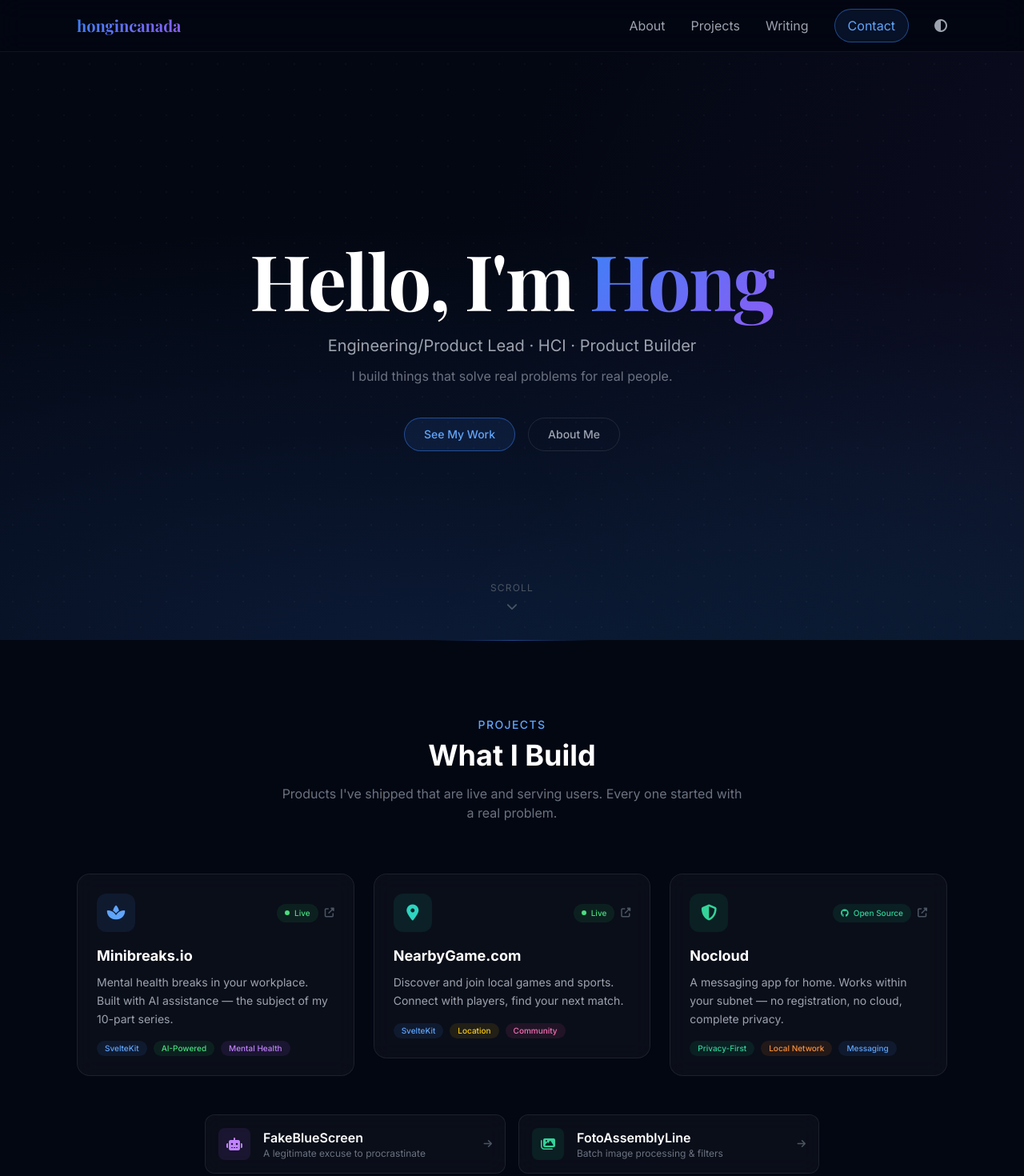
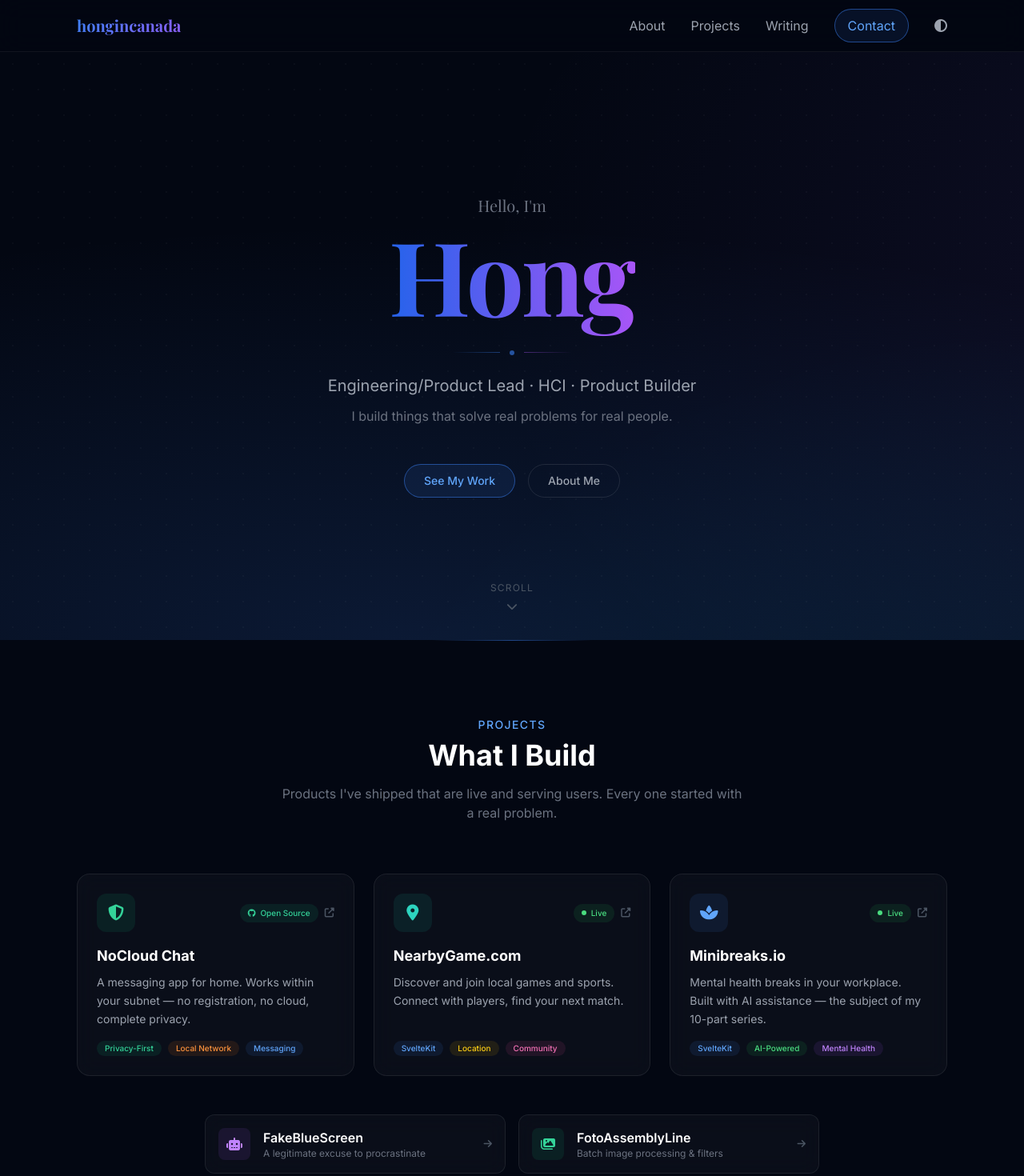
Before and after one commit to sowenzhang/hongincanada, a SvelteKit app: page / in a window 1280 px wide. Shown: the top 1470 px of the page at 80% size. Built offline with nearby package versions, Linux system fonts and the light colour scheme.

Commit message:
fine tweaks

```diff
--- a/src/app.css
+++ b/src/app.css
@@ -245,6 +245,34 @@ body {
 	}
 }
 
+/* Hero entrance cinematic animations */
+.hero-reveal-line {
+	transition: transform 1s cubic-bezier(0.16, 1, 0.3, 1), opacity 0.6s ease;
+}
+
+.hero-name-dramatic {
+	transition: transform 1.2s cubic-bezier(0.16, 1, 0.3, 1),
+		opacity 0.8s cubic-bezier(0.16, 1, 0.3, 1),
+		filter 1.2s cubic-bezier(0.16, 1, 0.3, 1);
+}
+
+.hero-text-reveal {
+	transition: transform 1s cubic-bezier(0.16, 1, 0.3, 1),
+		opacity 0.8s cubic-bezier(0.16, 1, 0.3, 1),
+		filter 1s cubic-bezier(0.16, 1, 0.3, 1);
+}
+
+.hero-cta-pop {
+	transition: transform 0.8s cubic-bezier(0.34, 1.56, 0.64, 1),
+		opacity 0.6s cubic-bezier(0.16, 1, 0.3, 1),
+		filter 0.8s cubic-bezier(0.16, 1, 0.3, 1);
+}
+
+.hero-bg-reveal {
+	transition: opacity 1.5s cubic-bezier(0.16, 1, 0.3, 1),
+		transform 2s cubic-bezier(0.16, 1, 0.3, 1);
+}
+
 /* Reduced motion: disable all custom animations */
 @media (prefers-reduced-motion: reduce) {
 	*, *::before, *::after {
@@ -256,4 +284,12 @@ body {
 	.hero-gradient-mesh {
 		animation: none;
 	}
+
+	.hero-reveal-line,
+	.hero-name-dramatic,
+	.hero-text-reveal,
+	.hero-cta-pop,
+	.hero-bg-reveal {
+		transition: none !important;
+	}
 }
--- a/src/routes/+page.svelte
+++ b/src/routes/+page.svelte
@@ -11,14 +11,25 @@
 		ogImage: 'https://www.hongincanada.com/profile.png'
 	};
 
-	// Hero entrance animation state
-	let heroReady = $state(false);
+	// Hero entrance animation — multi-stage cinematic reveal
+	let stage = $state(0); // 0=hidden, 1=bg, 2=line, 3=greeting, 4=name, 5=tagline, 6=subtagline, 7=cta, 8=scroll
 
 	onMount(() => {
-		// Trigger entrance animation
-		requestAnimationFrame(() => {
-			heroReady = true;
+		const prefersReducedMotion = window.matchMedia('(prefers-reduced-motion: reduce)').matches;
+
+		if (prefersReducedMotion) {
+			stage = 8;
+			return;
+		}
+
+		// Cinematic staggered entrance
+		const timings = [100, 400, 800, 1000, 1500, 1900, 2300, 2800];
+		const timeouts: ReturnType<typeof setTimeout>[] = [];
+		timings.forEach((ms, i) => {
+			timeouts.push(setTimeout(() => { stage = i + 1; }, ms));
 		});
+
+		return () => timeouts.forEach(clearTimeout);
 	});
 
 	function generateEmailLink() {
@@ -70,32 +81,71 @@
 <!-- HERO: Full-viewport immersive entrance       -->
 <!-- ============================================ -->
 <section
-	class="hero-gradient-mesh relative flex min-h-[calc(100vh-4rem)] items-center justify-center overflow-hidden bg-white dark:bg-gray-950"
+	class="relative flex min-h-[calc(100vh-4rem)] items-center justify-center overflow-hidden bg-white dark:bg-gray-950"
 	itemscope
 	itemtype="https://schema.org/Person"
 >
+	<!-- Animated gradient mesh background — scales up from center -->
+	<div
+		class="hero-bg-reveal hero-gradient-mesh pointer-events-none absolute inset-0"
+		style="opacity: {stage >= 1 ? 1 : 0}; transform: scale({stage >= 1 ? 1 : 1.3});"
+	></div>
+
 	<!-- Subtle grid pattern overlay -->
 	<div
-		class="pointer-events-none absolute inset-0 opacity-[0.03]"
-		style="background-image: radial-gradient(circle, currentColor 1px, transparent 1px); background-size: 32px 32px;"
+		class="pointer-events-none absolute inset-0 transition-opacity duration-1000"
+		style="opacity: {stage >= 1 ? 0.03 : 0}; background-image: radial-gradient(circle, currentColor 1px, transparent 1px); background-size: 32px 32px;"
 	></div>
 
+	<!-- Decorative reveal line — sweeps outward from center -->
+	<div class="pointer-events-none absolute left-1/2 top-1/2 z-10 -translate-x-1/2 -translate-y-1/2">
+		<div
+			class="hero-reveal-line h-[1px] bg-gradient-to-r from-transparent via-blue-500/60 to-transparent"
+			style="width: {stage >= 2 ? '280px' : '0px'}; opacity: {stage >= 4 ? 0 : 1};"
+		></div>
+	</div>
+
 	<div class="relative z-10 mx-auto max-w-4xl px-4 text-center">
-		<!-- Name -->
+		<!-- Greeting — fades in with subtle upward drift + deblur -->
+		<p
+			class="hero-text-reveal mb-2 font-serif text-lg text-gray-500 dark:text-gray-500 md:text-xl"
+			style="opacity: {stage >= 3 ? 1 : 0}; transform: translateY({stage >= 3 ? '0' : '20px'}); filter: blur({stage >= 3 ? '0px' : '8px'});"
+		>
+			Hello, I'm
+		</p>
+
+		<!-- Name — dramatic scale-down + deblur reveal -->
 		<h1
-			class="mb-4 text-5xl font-bold tracking-tight text-gray-900 dark:text-white transition-all duration-1000 md:text-7xl lg:text-8xl {heroReady
-				? 'translate-y-0 opacity-100'
-				: 'translate-y-8 opacity-0'}"
+			class="hero-name-dramatic mb-6 text-6xl font-bold tracking-tight md:text-8xl lg:text-9xl"
+			style="opacity: {stage >= 4 ? 1 : 0}; transform: scale({stage >= 4 ? 1 : 1.15}) translateY({stage >= 4 ? '0' : '10px'}); filter: blur({stage >= 4 ? '0px' : '12px'});"
 		>
-			<span class="font-serif">Hello, I'm </span>
-			<span class="gradient-text font-serif" itemprop="name">Hong</span>
+			<span
+				class="font-serif bg-gradient-to-r from-blue-600 via-purple-500 to-cyan-500 bg-clip-text text-transparent"
+				style="background-size: {stage >= 4 ? '200% 200%' : '100% 100%'}; animation: {stage >= 4 ? 'gradientTextShimmer 3s ease infinite' : 'none'};"
+				itemprop="name"
+			>Hong</span>
 		</h1>
+
+		<!-- Decorative divider under name -->
+		<div class="mx-auto mb-6 flex items-center justify-center gap-3">
+			<div
+				class="hero-reveal-line h-[1px] bg-gradient-to-r from-transparent to-blue-500/40"
+				style="width: {stage >= 5 ? '60px' : '0px'}; opacity: {stage >= 5 ? 1 : 0};"
+			></div>
+			<div
+				class="hero-text-reveal h-1.5 w-1.5 rounded-full bg-blue-500/60"
+				style="opacity: {stage >= 5 ? 1 : 0}; transform: scale({stage >= 5 ? 1 : 0});"
+			></div>
+			<div
+				class="hero-reveal-line h-[1px] bg-gradient-to-l from-transparent to-purple-500/40"
+				style="width: {stage >= 5 ? '60px' : '0px'}; opacity: {stage >= 5 ? 1 : 0};"
+			></div>
+		</div>
 
 		<!-- Tagline -->
 		<p
-			class="mb-3 text-lg text-gray-600 dark:text-gray-400 transition-all delay-300 duration-1000 md:text-xl {heroReady
-				? 'translate-y-0 opacity-100'
-				: 'translate-y-6 opacity-0'}"
+			class="hero-text-reveal mb-3 text-lg text-gray-600 dark:text-gray-400 md:text-xl"
+			style="opacity: {stage >= 5 ? 1 : 0}; transform: translateY({stage >= 5 ? '0' : '16px'}); filter: blur({stage >= 5 ? '0px' : '6px'});"
 			itemprop="description"
 		>
 			<span itemprop="jobTitle">Engineering/Product Lead</span> · HCI · Product Builder
@@ -103,28 +153,25 @@
 
 		<!-- Sub-tagline -->
 		<p
-			class="mb-10 text-sm text-gray-500 dark:text-gray-500 transition-all delay-500 duration-1000 md:text-base {heroReady
-				? 'translate-y-0 opacity-100'
-				: 'translate-y-4 opacity-0'}"
+			class="hero-text-reveal mb-12 text-sm text-gray-500 dark:text-gray-500 md:text-base"
+			style="opacity: {stage >= 6 ? 1 : 0}; transform: translateY({stage >= 6 ? '0' : '12px'}); filter: blur({stage >= 6 ? '0px' : '4px'});"
 		>
 			I build things that solve real problems for real people.
 		</p>
 
-		<!-- CTA links -->
-		<div
-			class="flex flex-wrap items-center justify-center gap-4 transition-all delay-700 duration-1000 {heroReady
-				? 'translate-y-0 opacity-100'
-				: 'translate-y-4 opacity-0'}"
-		>
+		<!-- CTA links — pop in with slight overshoot -->
+		<div class="flex flex-wrap items-center justify-center gap-4">
 			<a
 				href="#projects"
-				class="rounded-full border border-blue-500/50 bg-blue-500/10 px-6 py-2.5 text-sm font-medium text-blue-600 dark:text-blue-400 transition hover:bg-blue-500/20 hover:text-blue-700 dark:hover:text-white"
+				class="hero-cta-pop rounded-full border border-blue-500/50 bg-blue-500/10 px-6 py-2.5 text-sm font-medium text-blue-600 dark:text-blue-400 transition-colors hover:bg-blue-500/20 hover:text-blue-700 dark:hover:text-white"
+				style="opacity: {stage >= 7 ? 1 : 0}; transform: scale({stage >= 7 ? 1 : 0.8}) translateY({stage >= 7 ? '0' : '16px'}); filter: blur({stage >= 7 ? '0px' : '4px'});"
 			>
 				See My Work
 			</a>
 			<a
 				href="#about"
-				class="rounded-full border border-gray-300 dark:border-white/10 px-6 py-2.5 text-sm font-medium text-gray-600 dark:text-gray-400 transition hover:border-gray-400 dark:hover:border-white/20 hover:text-gray-900 dark:hover:text-white"
+				class="hero-cta-pop rounded-full border border-gray-300 dark:border-white/10 px-6 py-2.5 text-sm font-medium text-gray-600 dark:text-gray-400 transition-colors hover:border-gray-400 dark:hover:border-white/20 hover:text-gray-900 dark:hover:text-white"
+				style="opacity: {stage >= 7 ? 1 : 0}; transform: scale({stage >= 7 ? 1 : 0.8}) translateY({stage >= 7 ? '0' : '16px'}); filter: blur({stage >= 7 ? '0px' : '4px'});"
 			>
 				About Me
 			</a>
@@ -133,9 +180,8 @@
 
 	<!-- Scroll indicator -->
 	<div
-		class="absolute bottom-8 left-1/2 -translate-x-1/2 transition-all delay-1000 duration-1000 {heroReady
-			? 'opacity-100'
-			: 'opacity-0'}"
+		class="hero-text-reveal absolute bottom-8 left-1/2 -translate-x-1/2"
+		style="opacity: {stage >= 8 ? 1 : 0}; transform: translateX(-50%) translateY({stage >= 8 ? '0' : '10px'});"
 	>
 		<div class="flex animate-bounce flex-col items-center gap-2 text-gray-600">
 			<span class="text-xs tracking-widest uppercase">Scroll</span>
@@ -161,13 +207,79 @@
 
 		<!-- Featured Live Projects -->
 		<div class="mb-12 grid gap-6 md:grid-cols-2 lg:grid-cols-3">
+			<!-- NoCloud Chat -->
+			<ScrollReveal delay={100}>
+				<a
+					href="https://github.com/sowenzhang/Nocloud"
+					target="_blank"
+					rel="noopener noreferrer"
+					class="glass-card group flex h-full flex-col rounded-2xl p-6"
+					itemscope
+					itemtype="https://schema.org/SoftwareApplication"
+				>
+					<div class="mb-4 flex items-center justify-between">
+						<div class="flex h-12 w-12 items-center justify-center rounded-xl bg-emerald-500/10">
+							<i class="fas fa-shield-halved text-xl text-emerald-400"></i>
+						</div>
+						<div class="flex items-center gap-2">
+							<span class="flex items-center gap-1.5 rounded-full bg-emerald-500/10 px-2.5 py-1 text-[10px] font-medium text-emerald-400">
+								<i class="fab fa-github text-[10px]"></i> Open Source
+							</span>
+							<i class="fas fa-external-link-alt text-xs text-gray-400 dark:text-gray-600 transition group-hover:text-emerald-400"></i>
+						</div>
+					</div>
+					<h3 class="mb-2 text-lg font-bold text-gray-900 dark:text-white" itemprop="name">NoCloud Chat</h3>
+					<p class="mb-4 flex-1 text-sm leading-relaxed text-gray-600 dark:text-gray-400" itemprop="description">
+						A messaging app for home. Works within your subnet — no registration, no cloud, complete privacy.
+					</p>
+					<div class="flex flex-wrap gap-2">
+						<span class="rounded-full bg-emerald-500/10 px-2.5 py-0.5 text-[10px] font-medium text-emerald-400">Privacy-First</span>
+						<span class="rounded-full bg-orange-500/10 px-2.5 py-0.5 text-[10px] font-medium text-orange-400">Local Network</span>
+						<span class="rounded-full bg-blue-500/10 px-2.5 py-0.5 text-[10px] font-medium text-blue-400">Messaging</span>
+					</div>
+				</a>
+			</ScrollReveal>
+
+			<!-- NearbyGame.com -->
+			<ScrollReveal delay={200}>
+				<a
+					href="https://nearbygame.com"
+					target="_blank"
+					rel="noopener noreferrer"
+					class="glass-card group flex h-full flex-col rounded-2xl p-6"
+					itemscope
+					itemtype="https://schema.org/SoftwareApplication"
+				>
+					<div class="mb-4 flex items-center justify-between">
+						<div class="flex h-12 w-12 items-center justify-center rounded-xl bg-teal-500/10">
+							<i class="fas fa-location-dot text-xl text-teal-400"></i>
+						</div>
+						<div class="flex items-center gap-2">
+							<span class="flex items-center gap-1.5 rounded-full bg-green-500/10 px-2.5 py-1 text-[10px] font-medium text-green-400">
+								<span class="h-1.5 w-1.5 rounded-full bg-green-400"></span>Live
+							</span>
+							<i class="fas fa-external-link-alt text-xs text-gray-400 dark:text-gray-600 transition group-hover:text-teal-400"></i>
+						</div>
+					</div>
+					<h3 class="mb-2 text-lg font-bold text-gray-900 dark:text-white" itemprop="name">NearbyGame.com</h3>
+					<p class="mb-4 flex-1 text-sm leading-relaxed text-gray-600 dark:text-gray-400" itemprop="description">
+						Discover and join local games and sports. Connect with players, find your next match.
+					</p>
+					<div class="flex flex-wrap gap-2">
+						<span class="rounded-full bg-blue-500/10 px-2.5 py-0.5 text-[10px] font-medium text-blue-400">SvelteKit</span>
+						<span class="rounded-full bg-yellow-500/10 px-2.5 py-0.5 text-[10px] font-medium text-yellow-400">Location</span>
+						<span class="rounded-full bg-pink-500/10 px-2.5 py-0.5 text-[10px] font-medium text-pink-400">Community</span>
+					</div>
+				</a>
+			</ScrollReveal>
+
 			<!-- Minibreaks.io -->
-			<ScrollReveal delay={100}>
+			<ScrollReveal delay={300}>
 				<a
 					href="https://minibreaks.io"
 					target="_blank"
 					rel="noopener noreferrer"
-					class="glass-card group block rounded-2xl p-6"
+					class="glass-card group flex h-full flex-col rounded-2xl p-6"
 					itemscope
 					itemtype="https://schema.org/SoftwareApplication"
 				>
@@ -183,79 +295,13 @@
 						</div>
 					</div>
 					<h3 class="mb-2 text-lg font-bold text-gray-900 dark:text-white" itemprop="name">Minibreaks.io</h3>
-					<p class="mb-4 text-sm leading-relaxed text-gray-600 dark:text-gray-400" itemprop="description">
+					<p class="mb-4 flex-1 text-sm leading-relaxed text-gray-600 dark:text-gray-400" itemprop="description">
 						Mental health breaks in your workplace. Built with AI assistance — the subject of my 10-part series.
 					</p>
 					<div class="flex flex-wrap gap-2">
 						<span class="rounded-full bg-blue-500/10 px-2.5 py-0.5 text-[10px] font-medium text-blue-400">SvelteKit</span>
 						<span class="rounded-full bg-green-500/10 px-2.5 py-0.5 text-[10px] font-medium text-green-400">AI-Powered</span>
 						<span class="rounded-full bg-purple-500/10 px-2.5 py-0.5 text-[10px] font-medium text-purple-400">Mental Health</span>
-					</div>
-				</a>
-			</ScrollReveal>
-
-			<!-- NearbyGame.com -->
-			<ScrollReveal delay={200}>
-				<a
-					href="https://nearbygame.com"
-					target="_blank"
-					rel="noopener noreferrer"
-					class="glass-card group block rounded-2xl p-6"
-					itemscope
-					itemtype="https://schema.org/SoftwareApplication"
-				>
-					<div class="mb-4 flex items-center justify-between">
-						<div class="flex h-12 w-12 items-center justify-center rounded-xl bg-teal-500/10">
-							<i class="fas fa-location-dot text-xl text-teal-400"></i>
-						</div>
-						<div class="flex items-center gap-2">
-							<span class="flex items-center gap-1.5 rounded-full bg-green-500/10 px-2.5 py-1 text-[10px] font-medium text-green-400">
-								<span class="h-1.5 w-1.5 rounded-full bg-green-400"></span>Live
-							</span>
-							<i class="fas fa-external-link-alt text-xs text-gray-400 dark:text-gray-600 transition group-hover:text-teal-400"></i>
-						</div>
-					</div>
-					<h3 class="mb-2 text-lg font-bold text-gray-900 dark:text-white" itemprop="name">NearbyGame.com</h3>
-					<p class="mb-4 text-sm leading-relaxed text-gray-600 dark:text-gray-400" itemprop="description">
-						Discover and join local games and sports. Connect with players, find your next match.
-					</p>
-					<div class="flex flex-wrap gap-2">
-						<span class="rounded-full bg-blue-500/10 px-2.5 py-0.5 text-[10px] font-medium text-blue-400">SvelteKit</span>
-						<span class="rounded-full bg-yellow-500/10 px-2.5 py-0.5 text-[10px] font-medium text-yellow-400">Location</span>
-						<span class="rounded-full bg-pink-500/10 px-2.5 py-0.5 text-[10px] font-medium text-pink-400">Community</span>
-					</div>
-				</a>
-			</ScrollReveal>
-
-			<!-- Nocloud -->
-			<ScrollReveal delay={300}>
-				<a
-					href="https://github.com/sowenzhang/Nocloud"
-					target="_blank"
-					rel="noopener noreferrer"
-					class="glass-card group block rounded-2xl p-6"
-					itemscope
-					itemtype="https://schema.org/SoftwareApplication"
-				>
-					<div class="mb-4 flex items-center justify-between">
-						<div class="flex h-12 w-12 items-center justify-center rounded-xl bg-emerald-500/10">
-							<i class="fas fa-shield-halved text-xl text-emerald-400"></i>
-						</div>
-						<div class="flex items-center gap-2">
-							<span class="flex items-center gap-1.5 rounded-full bg-emerald-500/10 px-2.5 py-1 text-[10px] font-medium text-emerald-400">
-								<i class="fab fa-github text-[10px]"></i> Open Source
-							</span>
-							<i class="fas fa-external-link-alt text-xs text-gray-400 dark:text-gray-600 transition group-hover:text-emerald-400"></i>
-						</div>
-					</div>
-					<h3 class="mb-2 text-lg font-bold text-gray-900 dark:text-white" itemprop="name">Nocloud</h3>
-					<p class="mb-4 text-sm leading-relaxed text-gray-600 dark:text-gray-400" itemprop="description">
-						A messaging app for home. Works within your subnet — no registration, no cloud, complete privacy.
-					</p>
-					<div class="flex flex-wrap gap-2">
-						<span class="rounded-full bg-emerald-500/10 px-2.5 py-0.5 text-[10px] font-medium text-emerald-400">Privacy-First</span>
-						<span class="rounded-full bg-orange-500/10 px-2.5 py-0.5 text-[10px] font-medium text-orange-400">Local Network</span>
-						<span class="rounded-full bg-blue-500/10 px-2.5 py-0.5 text-[10px] font-medium text-blue-400">Messaging</span>
 					</div>
 				</a>
 			</ScrollReveal>
@@ -317,7 +363,7 @@
 		<div class="mx-auto grid max-w-4xl gap-6 md:grid-cols-2">
 			<!-- Mosaic Series -->
 			<ScrollReveal delay={100}>
-				<a href="/mosaic" class="glass-card group block rounded-2xl p-6">
+				<a href="/mosaic" class="glass-card group flex h-full flex-col rounded-2xl p-6">
 					<div class="mb-4 flex items-center gap-3">
 						<div class="flex h-10 w-10 items-center justify-center rounded-lg bg-purple-500/10">
 							<i class="fas fa-th text-purple-400"></i>
@@ -329,7 +375,7 @@
 					<h3 class="mb-2 text-lg font-bold text-gray-900 dark:text-white group-hover:text-purple-300 transition">
 						Mosaic: From App Stores to App Flows
 					</h3>
-					<p class="mb-4 text-sm leading-relaxed text-gray-600 dark:text-gray-400">
+					<p class="mb-4 flex-1 text-sm leading-relaxed text-gray-600 dark:text-gray-400">
 						A vision that replaces app stores with seamless, context-aware app flows. What if your phone understood your journey?
 					</p>
 					<span class="flex items-center gap-2 text-sm font-medium text-purple-400 transition group-hover:gap-3">
@@ -340,7 +386,7 @@
 
 			<!-- AI Series -->
 			<ScrollReveal delay={200}>
-				<a href="/series" class="glass-card group block rounded-2xl p-6">
+				<a href="/series" class="glass-card group flex h-full flex-col rounded-2xl p-6">
 					<div class="mb-4 flex items-center gap-3">
 						<div class="flex h-10 w-10 items-center justify-center rounded-lg bg-emerald-500/10">
 							<i class="fas fa-robot text-emerald-400"></i>
@@ -352,7 +398,7 @@
 					<h3 class="mb-2 text-lg font-bold text-gray-900 dark:text-white group-hover:text-emerald-300 transition">
 						How I Built MiniBreaks.io With AI
 					</h3>
-					<p class="mb-4 text-sm leading-relaxed text-gray-600 dark:text-gray-400">
+					<p class="mb-4 flex-1 text-sm leading-relaxed text-gray-600 dark:text-gray-400">
 						The real story of building a complete website with AI — from idea to deployment. What worked. What didn't.
 					</p>
 					<span class="flex items-center gap-2 text-sm font-medium text-emerald-400 transition group-hover:gap-3">
@@ -464,7 +510,7 @@
 								src="/melody.jpg"
 								loading="lazy"
 								alt="Melody — Hong's cat"
-								class="h-48 w-full object-cover"
+								class="h-48 w-full object-cover grayscale"
 							/>
 						</div>
 						<div class="grid grid-cols-2 gap-4">
@@ -473,7 +519,7 @@
 									src="/otto.jpg"
 									loading="lazy"
 									alt="Otto — Hong's cat"
-									class="h-32 w-full object-cover"
+									class="h-40 w-full object-cover"
 								/>
 							</div>
 							<div class="glass-card overflow-hidden rounded-2xl">
@@ -481,7 +527,7 @@
 									src="/AI-me-and-otto.jpg"
 									loading="lazy"
 									alt="Hong and Otto together"
-									class="h-32 w-full object-cover"
+									class="h-40 w-full object-cover"
 								/>
 							</div>
 						</div>
@@ -494,6 +540,9 @@
 						<p class="mb-6 text-gray-600 dark:text-gray-400 leading-relaxed">
 							When I'm not building products or leading teams, you'll find me running trails around the Seattle area,
 							playing table tennis (still learning — still improving), or being bossed around by Melody and Otto.
+						</p>
+						<p class="mb-6 text-sm italic text-gray-500 dark:text-gray-400 leading-relaxed">
+							In loving memory of Melody. You are deeply missed and always in our hearts.
 						</p>
 						<div class="flex flex-wrap gap-3">
 							<span class="glass-card rounded-full px-4 py-2 text-sm text-gray-700 dark:text-gray-300">
@@ -509,10 +558,19 @@
 								<i class="fas fa-swatchbook mr-2 text-yellow-400"></i>UX Design
 							</span>
 							<span class="glass-card rounded-full px-4 py-2 text-sm text-gray-700 dark:text-gray-300">
-								<i class="fas fa-lightbulb mr-2 text-blue-400"></i>Product Strategy
+								<i class="fas fa-microscope mr-2 text-yellow-400"></i>HCI Researcher
 							</span>
 							<span class="glass-card rounded-full px-4 py-2 text-sm text-gray-700 dark:text-gray-300">
-								<i class="fas fa-people-group mr-2 text-cyan-400"></i>Team Leadership
+								<i class="fas fa-lightbulb mr-2 text-blue-400"></i>Product Mindset
+							</span>
+							<span class="glass-card rounded-full px-4 py-2 text-sm text-gray-700 dark:text-gray-300">
+								<i class="fas fa-wand-magic-sparkles mr-2 text-indigo-400"></i>AI Builder
+							</span>
+							<span class="glass-card rounded-full px-4 py-2 text-sm text-gray-700 dark:text-gray-300">
+								<i class="fas fa-drafting-compass mr-2 text-emerald-400"></i>UX Thinking
+							</span>
+							<span class="glass-card rounded-full px-4 py-2 text-sm text-gray-700 dark:text-gray-300">
+								<i class="fas fa-people-group mr-2 text-cyan-400"></i>Engineering Lead
 							</span>
 						</div>
 					</div>
--- a/tailwind.config.js
+++ b/tailwind.config.js
@@ -19,6 +19,7 @@ export default {
 				'pulse-slow': 'pulse 3s ease-in-out infinite',
 				'float': 'float 6s ease-in-out infinite',
 				'gradient-shift': 'gradientShift 8s ease infinite',
+				'gradient-text-shimmer': 'gradientTextShimmer 3s ease infinite',
 			},
 			keyframes: {
 				fadeIn: {
@@ -41,6 +42,10 @@ export default {
 					'0%, 100%': { backgroundPosition: '0% 50%' },
 					'50%': { backgroundPosition: '100% 50%' },
 				},
+				gradientTextShimmer: {
+					'0%, 100%': { backgroundPosition: '0% 50%', backgroundSize: '200% 200%' },
+					'50%': { backgroundPosition: '100% 50%', backgroundSize: '200% 200%' },
+				},
 			},
 		}
 	},
```
